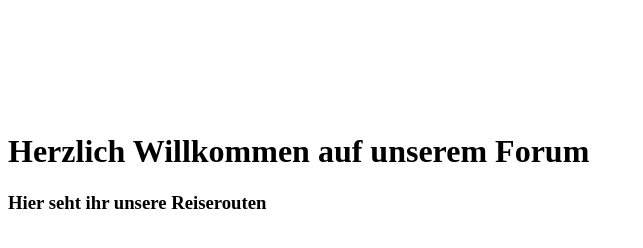
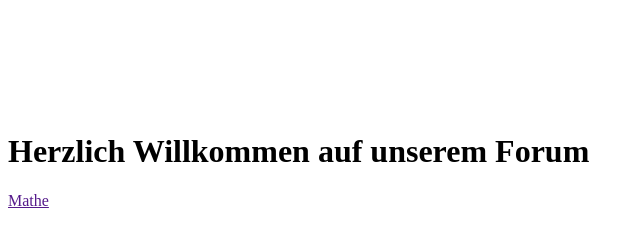
Before and after one commit to Toniboni08/MalApp, a plain HTML site: page index.html in a window 1280 px wide. Shown: the whole page, without its empty margins (0-643 px from the left). Drawn offline with Linux system fonts and the light colour scheme.

Commit message:
mach einfach von hier weiter

```diff
--- a/index.html
+++ b/index.html
@@ -10,7 +10,6 @@
     <script src="index.js"></script>
 
     <h1>Herzlich Willkommen auf unserem Forum</h1>
-    <h3>Hier seht ihr unsere Reiserouten</h3>
-
+    <a href="">Mathe</a>
 </body>
 </html>
```
